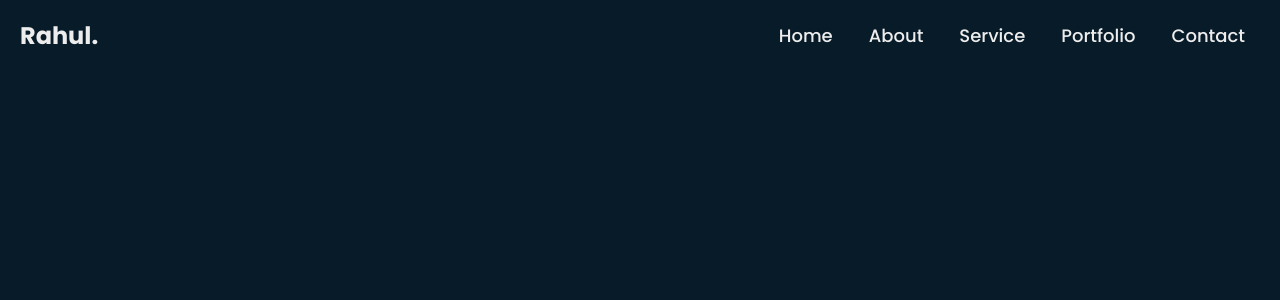
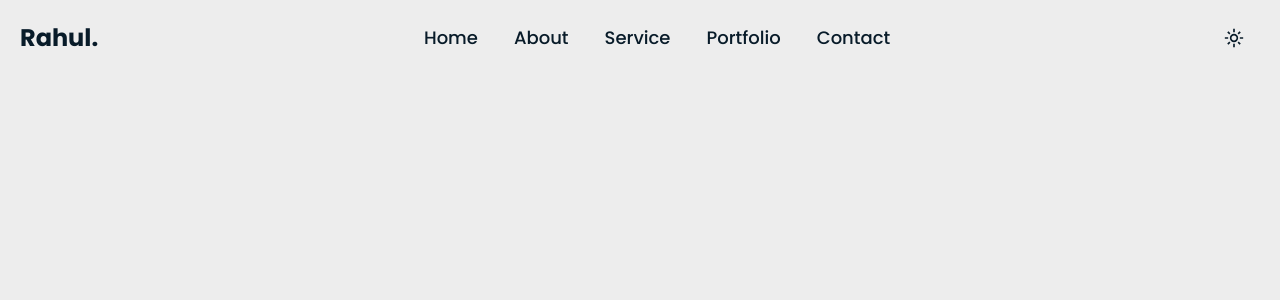
Before and after one commit to Rahul721999/my-portfolio, a React (Vite) app: page / in a window 1280 px wide. Shown: the top 300 px of the page. Built offline with nearby package versions, Linux system fonts and the light colour scheme.

Commit message:
ToggleTheme enabled

```diff
--- a/index.html
+++ b/index.html
@@ -4,7 +4,7 @@
     <meta charset="UTF-8" />
     <meta name="viewport" content="width=device-width, initial-scale=1.0" />
     <link rel="stylesheet" href="./src/App.css">
-    <title>My portfolio</title>
+    <title>rahul's portfolio</title>
   </head>
   <body>
     <div id="root"></div>
--- a/src/App.css
+++ b/src/App.css
@@ -7,43 +7,18 @@
   font-family: 'Poppins', 'sans-serif';
 }
 
-body {
-  background: #081b29;
+:root {
+  --bg-color: #ededed;
+  --text-color: #081b29;
 }
 
-.header {
-  position: fixed;
-  top: 0;
-  left: 0;
-  width: 100%;
-  padding: 20px 10%;
-  background: transparent;
-  display: flex;
-  justify-content: space-between;
-  align-items: center;
-  z-index: 100;
-
+[data-theme='light'] {
+  --bg-color: #081b29;
+  --text-color: #ededed;
 }
 
-/* Header Logo */
-header a {
-  font-size: 25px;
-  font-weight: bold;
-  color: #ededed;
-  text-decoration: none;
-  margin-right: 15px;
+body {
+  background-color: var(--bg-color);
+  color: var(--text-color);
+  transition: background-color 0.3s, color 0.3s;
 }
-
-/* navigation bar
-nav a:hover,
-nav a.active {
-  font-size: 1.125rem;
-  line-height: 1.75rem;
-  font-weight: 500;
-  text-decoration: none;
-  color: #00abf0;
-} */
-
-header nav {
-  display: flex;
-}
--- a/src/App.jsx
+++ b/src/App.jsx
@@ -1,8 +1,20 @@
-import { Navbar } from "./components"
+import { Navbar } from "./components";
+import React, {useState, useEffect} from "react";
+
 export default function App() {
+  const [theme, setTheme] = useState('dark');
+
+  useEffect(() => {
+    document.documentElement.setAttribute('data-theme', theme);
+  }, [theme]);
+
+  const toggleTheme = () => {
+    const newTheme = theme === 'light' ? 'dark' : 'light';
+    setTheme(newTheme);
+  };
   return (
-    <div className="min-h-screen text-black dark:text-white">
-      <Navbar/>
+    <div className="min-h-screen">
+      <Navbar toggleTheme = {toggleTheme} theme={theme}/>
     </div>
   )
 }
--- a/src/components/Navbar.jsx
+++ b/src/components/Navbar.jsx
@@ -1,9 +1,11 @@
-import React, { Component } from 'react'
+import React from 'react';
+import moonIcon from '../assets/moon.svg';
+import sunIcon from '../assets/sun.svg';
 
-export class Navbar extends Component {
-    render() {
+const Navbar = ({ toggleTheme, theme }) => {
+    const themeIcon = theme === 'light' ? moonIcon : sunIcon;
     return (
-            <header className="fixed top-0 left-0 w-full z-100 flex items-center justify-between bg-transparent p-5 text-navbar-font-color">
+        <header className="fixed top-0 left-0 w-full z-100 flex items-center justify-between bg-transparent p-5">
             <a className="text-2xl font-bold ">Rahul.</a>
             <nav className="flex">
                 <a href="#" className="text-lg font-medium  mr-9 transition-colors duration-300 hover:text-navbar-font-hover">Home</a>
@@ -12,9 +14,10 @@ export class Navbar extends Component {
                 <a href="#" className="text-lg font-medium  mr-9 transition-colors duration-300 hover:text-navbar-font-hover">Portfolio</a>
                 <a href="#" className="text-lg font-medium       transition-colors duration-300 hover:text-navbar-font-hover">Contact</a>
             </nav>
+            <button onClick={toggleTheme} className="flex p-2 rounded">
+                <img src={themeIcon} alt="Theme Icon" className="w-5 h-5 mr-2" />
+            </button>
         </header>
     )
 }
-}
-
-export default Navbar
+export default Navbar;
--- a/tailwind.config.js
+++ b/tailwind.config.js
@@ -7,8 +7,7 @@ export default {
   theme: {
     colors: {
       'dark-theme': '#081b29',
-      'light-theme' : '#ffffff',
-      'navbar-font-color' : '#ededed',
+      'light-theme' : '#ededed',
       'navbar-font-hover' : '#00abf0'
     },
   },
```
Also changed, not shown: src/assets/moon.svg (added), src/assets/sun.svg (added). Lines whose indentation alone changed are shown as unchanged.
